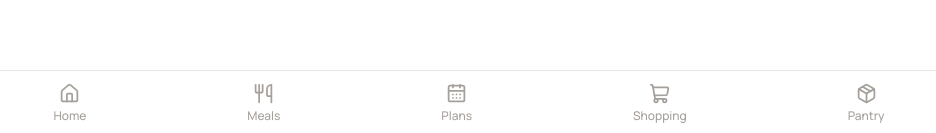
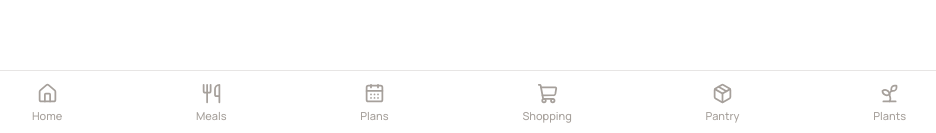
Before and after one commit to Chanter08/Nook, a React (Vite) app: page /us in a window 1280 px wide. Shown: the part 664-797 px from the top of the page, without its empty margins (171-1107 px from the left). Built offline with nearby package versions, Linux system fonts and the light colour scheme; no server answers.

Commit message:
Add Plants navigation

```diff
--- a/src/components/BottomNavigation.tsx
+++ b/src/components/BottomNavigation.tsx
@@ -4,6 +4,7 @@ import {
   Utensils,
   Package,
   ShoppingCart,
+  Sprout,
 } from "lucide-react";
 
 import { NavLink } from "react-router-dom";
@@ -30,7 +31,7 @@ function BottomNavigation() {
     border-t
     border-stone-200
     bg-white/95
-    px-4
+    px-2
     pb-[calc(env(safe-area-inset-bottom)+0.75rem)]
     pt-3
     backdrop-blur
@@ -41,28 +42,32 @@ function BottomNavigation() {
     >
       <NavLink to="/" end className={navClass}>
         <Home size={21} />
-        <span className="text-xs font-medium">Home</span>
+        <span className="text-[11px] font-medium">Home</span>
       </NavLink>
 
       <NavLink to="/meals" className={navClass}>
         <Utensils size={21} />
-
-        <span className="text-xs font-medium">Meals</span>
+        <span className="text-[11px] font-medium">Meals</span>
       </NavLink>
 
       <NavLink to="/plans" className={navClass}>
         <CalendarDays size={21} />
-        <span className="text-xs font-medium">Plans</span>
+        <span className="text-[11px] font-medium">Plans</span>
       </NavLink>
 
       <NavLink to="/shopping" className={navClass}>
         <ShoppingCart size={21} />
-        <span className="text-xs font-medium">Shopping</span>
+        <span className="text-[11px] font-medium">Shopping</span>
       </NavLink>
 
       <NavLink to="/pantry" className={navClass}>
         <Package size={21} />
-        <span className="text-xs font-medium">Pantry</span>
+        <span className="text-[11px] font-medium">Pantry</span>
+      </NavLink>
+
+      <NavLink to="/plants" className={navClass}>
+        <Sprout size={21} />
+        <span className="text-[11px] font-medium">Plants</span>
       </NavLink>
     </nav>
   );
```
